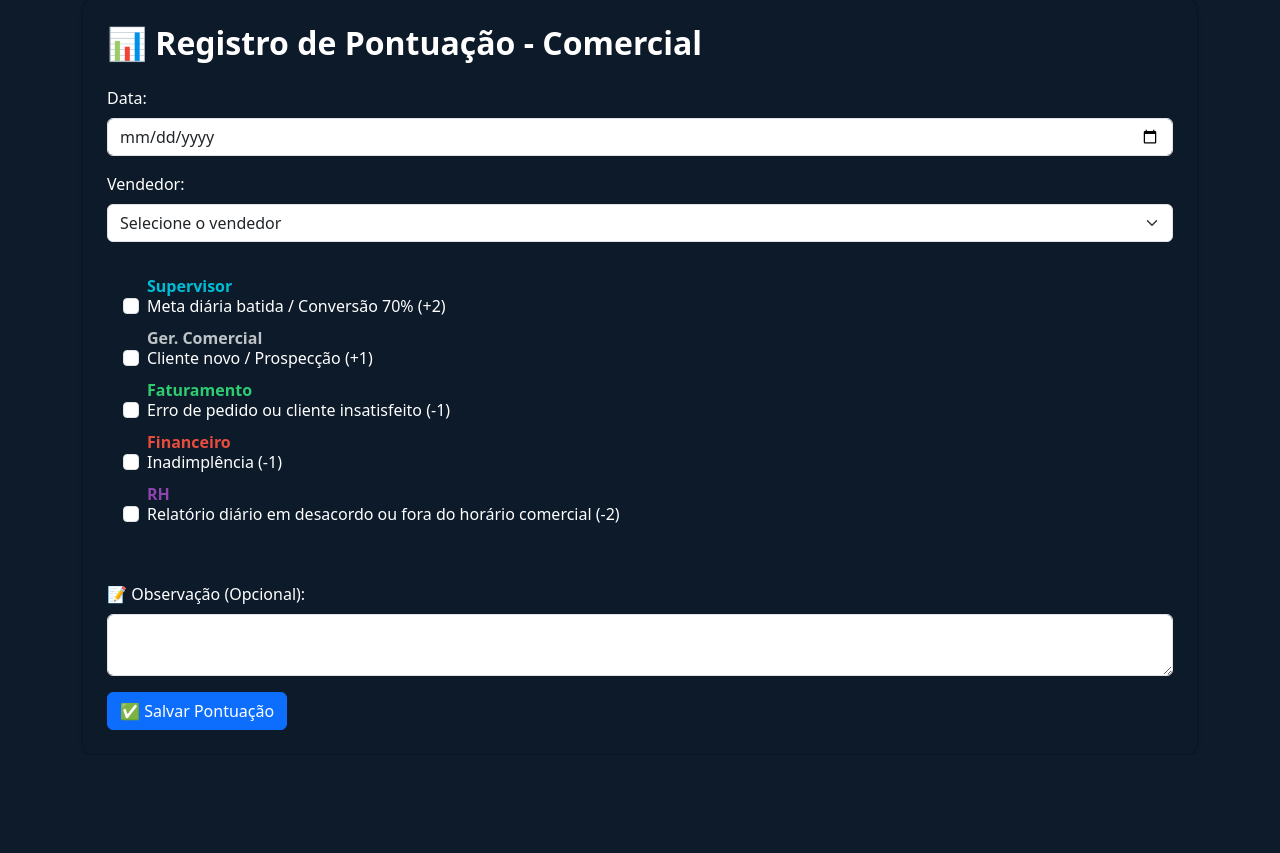
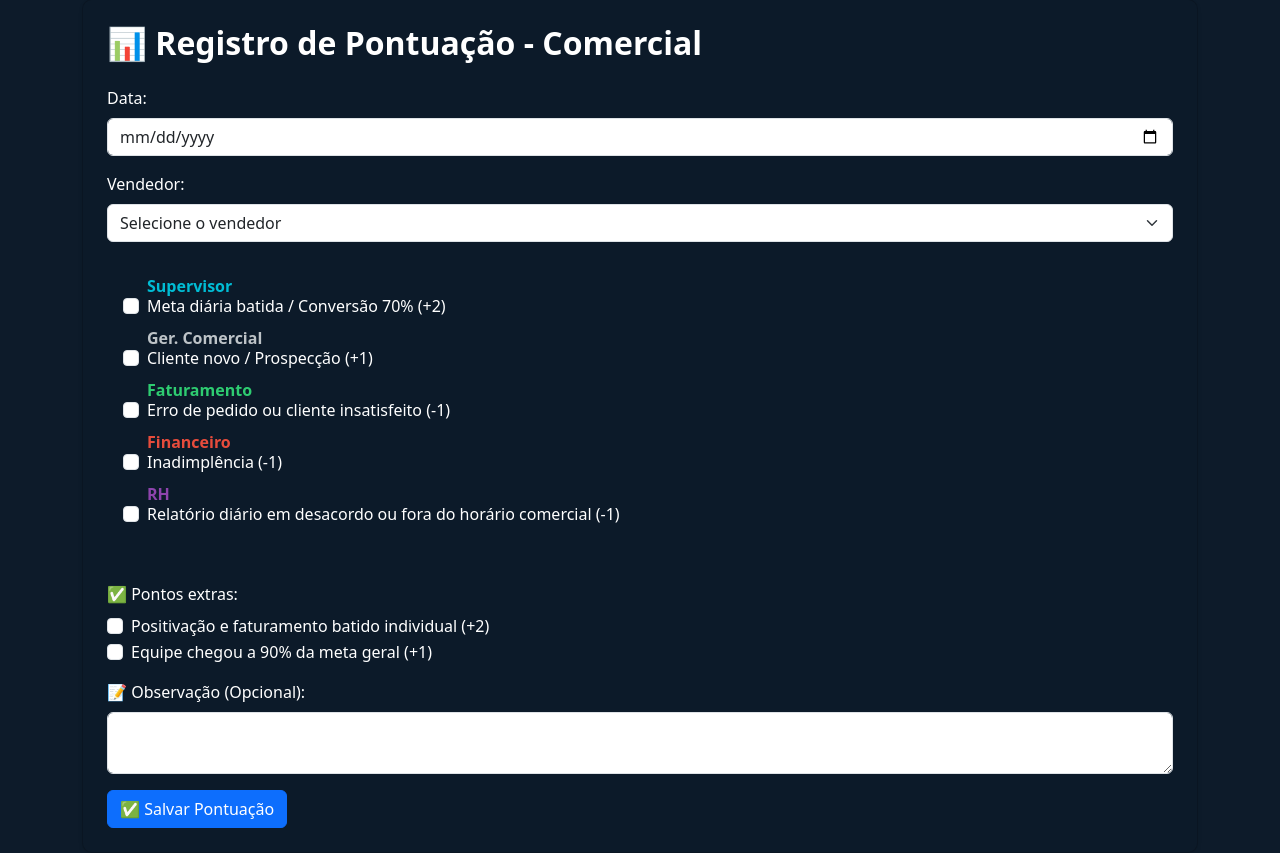
Before and after one commit to Luangscruznfe/pontuacao-confie, a Flask app: page /comercial in a window 1280 px wide. Shown: the part 153-1006 px from the top of the page. Before the commit the page ends 883 px from the top, so only its background shows below. Run offline with Flask 3, Linux system fonts and the light colour scheme; some libraries are stand-ins or nearby versions.

Commit message:
logistica

```diff
--- a/templates/comercial.html
+++ b/templates/comercial.html
@@ -93,7 +93,19 @@
       <div class="form-check mb-3">
         <span class="setor-rh">RH</span>
         <input class="form-check-input" type="checkbox" name="E" value="-2" id="E">
-        <label class="form-check-label" for="E">Relatório diário em desacordo ou fora do horário comercial (-2)</label>
+        <label class="form-check-label" for="E">Relatório diário em desacordo ou fora do horário comercial (-1)</label>
+      </div>
+    </div>
+
+    <div class="mb-3">
+      <label class="form-label">✅ Pontos extras:</label>
+      <div class="form-check">
+        <input class="form-check-input" type="checkbox" name="extras" value="meta" id="extra-meta">
+        <label class="form-check-label" for="extra-meta">Positivação e faturamento batido individual (+2)</label>
+      </div>
+      <div class="form-check">
+        <input class="form-check-input" type="checkbox" name="extras" value="equipe90" id="extra-equipe">
+        <label class="form-check-label" for="extra-equipe">Equipe chegou a 90% da meta geral (+1)</label>
       </div>
     </div>
 
```
